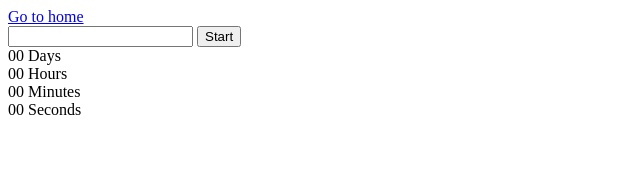
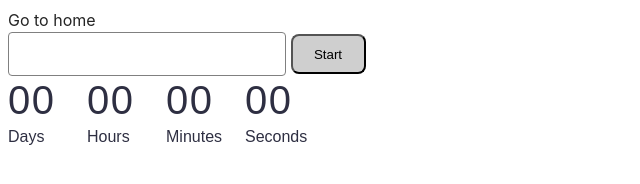
Before and after one commit to AlinkaMalinkA05/goit-js-hw-10, a website built with Vite: page src/1-timer.html in a window 1280 px wide. Shown: the whole page, without its empty margins (0-640 px from the left). Built offline with nearby package versions, Linux system fonts and the light colour scheme.

Commit message:
aded styles

```diff
--- a/src/1-timer.html
+++ b/src/1-timer.html
@@ -4,7 +4,10 @@
     <meta charset="UTF-8" />
     <meta http-equiv="X-UA-Compatible" content="IE=edge" />
     <meta name="viewport" content="width=device-width, initial-scale=1.0" />
+    <link rel="stylesheet" href="./css/1-timer.css" />
+    <link rel="stylesheet" href="./css/styles.css" />
     <title>Page 2</title>
+
   </head>
   <body>
     <section>
--- /dev/null
+++ b/src/css/1-timer.css
@@ -0,0 +1,38 @@
+#datetime-picker {
+  width: 272px;
+  height: 40px;
+  border-radius: 4px;
+  border: 1px solid #808080;
+}
+button {
+  border-radius: 8px;
+  padding: 8px 16px;
+  width: 75px;
+  height: 40px;
+  background: #cfcfcf;
+}
+.timer {
+  display: flex;
+  gap: 24px;
+  width: 346px;
+  height: 72px;
+}
+.value {
+  font-family: 'Montserrat', sans-serif;
+  font-weight: 400;
+  font-size: 40px;
+  line-height: 1.2;
+  letter-spacing: 0.04em;
+  color: #2e2f42;
+}
+.label {
+  font-family: 'Montserrat', sans-serif;
+  font-weight: 400;
+  font-size: 16px;
+  line-height: 1.5;
+  color: #2e2f42;
+}
+.field {
+  width: 55px;
+  height: 72px;
+}
```
